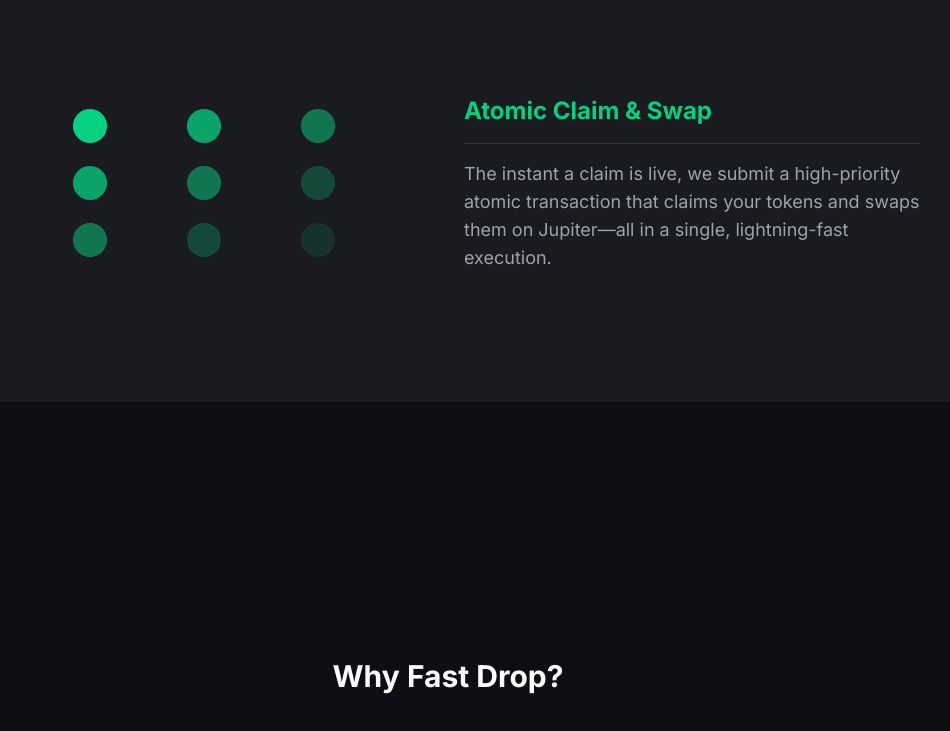
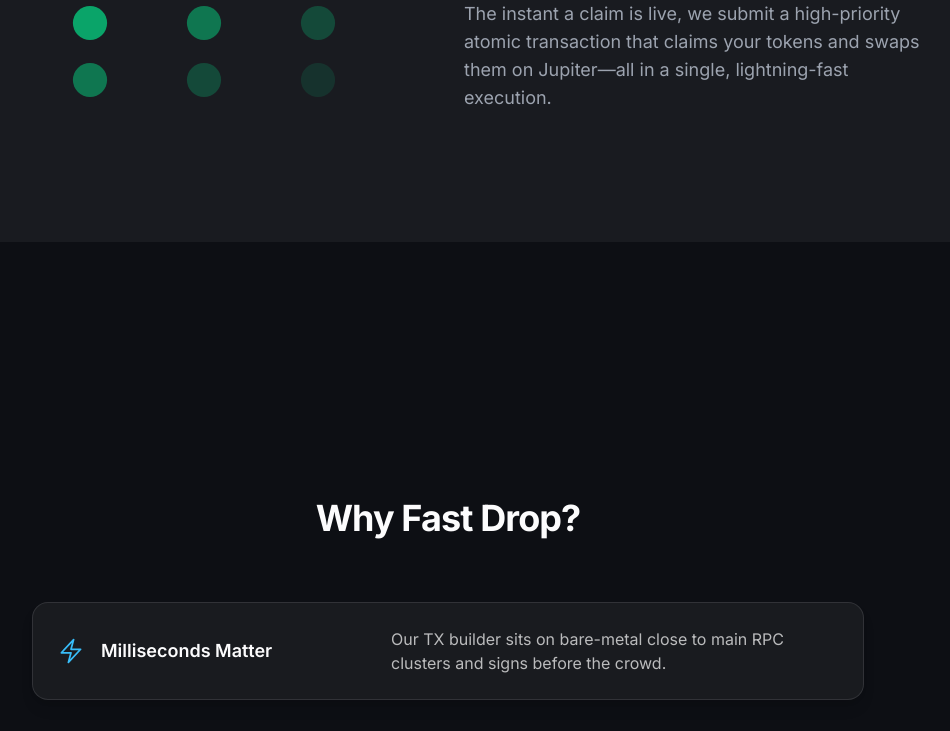
Before and after one commit to felipeldfonseca/fastdrop, a Next.js app in the folder apps/web/: page / in a window 1280 px wide. Shown: the part 2000-2731 px from the top of the page, without its empty margins (192-1142 px from the left). Built offline with nearby package versions, Linux system fonts and the light colour scheme.

Commit message:
feat: redesign 'Why Fast Drop?' section

```diff
--- a/apps/web/package.json
+++ b/apps/web/package.json
@@ -9,6 +9,7 @@
     "lint": "next lint"
   },
   "dependencies": {
+    "@heroicons/react": "^2.2.0",
     "@radix-ui/react-dialog": "^1.1.14",
     "@radix-ui/react-icons": "^1.3.0",
     "@radix-ui/react-label": "^2.1.7",
--- a/apps/web/src/components/landing/Hero.tsx
+++ b/apps/web/src/components/landing/Hero.tsx
@@ -4,7 +4,7 @@ import Link from "next/link";
 
 const Hero = () => {
   return (
-    <section className="flex min-h-[80vh] flex-col items-center justify-center gap-6 text-center">
+    <section className="flex min-h-[60vh] flex-col items-center justify-center gap-6 text-center">
       <h1 className="max-w-4xl text-4xl font-black leading-[2] sm:text-6xl">
         <span className="text-[--brand-accent]">Claim the airdrop</span>
         <br />
--- a/apps/web/src/components/landing/WhyFastDrop.tsx
+++ b/apps/web/src/components/landing/WhyFastDrop.tsx
@@ -1,62 +1,71 @@
+import {
+  BoltIcon,
+  CubeTransparentIcon,
+  FunnelIcon,
+  ShieldCheckIcon,
+} from "@heroicons/react/24/outline";
+
 const features = [
   {
     name: "Milliseconds Matter",
     description:
       "Our TX builder sits on bare-metal close to main RPC clusters and signs before the crowd.",
+    icon: BoltIcon,
+    color: "text-sky-400",
   },
   {
     name: "Modular Claim Engine",
     description:
       "New airdrop? Drop in a ClaimAdapter plugin, no code refactor.",
+    icon: CubeTransparentIcon,
+    color: "text-purple-400",
   },
   {
     name: "Triple Route Fallback",
     description: "Jupiter → Meteora → Orca; never miss liquidity.",
-  },
-  {
-    name: "Simulation Mode",
-    description: "Dry-run every strategy without risking a single lamport.",
+    icon: FunnelIcon,
+    color: "text-blue-500",
   },
   {
     name: "Security-First",
     description: "Hot key is AES-encrypted; you alone approve spending caps.",
+    icon: ShieldCheckIcon,
+    color: "text-teal-400",
   },
 ];
 
 const WhyFastDrop = () => {
   return (
     <section id="why-fast-drop" className="py-24 sm:py-32">
-      <div className="text-center">
-        <h2 className="text-3xl font-bold">Why Fast Drop?</h2>
+      <div className="mx-auto max-w-4xl px-6 text-center lg:px-8">
+        <h2 className="text-3xl font-bold tracking-tight sm:text-4xl">
+          Why Fast Drop?
+        </h2>
       </div>
-      <div className="mt-12 grid gap-8 sm:grid-cols-2 lg:grid-cols-3">
+      <div className="mx-auto mt-16 max-w-4xl space-y-8 px-6 lg:px-8">
         {features.map((feature) => (
           <div
             key={feature.name}
-            className="rounded-2xl border border-white/10 bg-white/5 p-8 shadow-lg"
+            className="flex w-full items-center justify-between rounded-2xl border border-white/10 bg-white/5 p-6 shadow-lg"
           >
-            <h3 className="mb-2 font-semibold text-xl">{feature.name}</h3>
-            <p className="text-sm text-[--brand-muted]">
+            <div className="flex items-center">
+              <div className="flex-shrink-0">
+                <feature.icon
+                  className={`h-7 w-7 ${feature.color}`}
+                  aria-hidden="true"
+                />
+              </div>
+              <div className="ml-4">
+                <h3 className="text-lg font-semibold leading-6">
+                  {feature.name}
+                </h3>
+              </div>
+            </div>
+            <p className="max-w-md text-base text-white/70">
               {feature.description}
             </p>
           </div>
         ))}
-      </div>
-      <div className="mt-20">
-        <blockquote className="text-center text-xl italic leading-8 sm:text-2xl sm:leading-9">
-          <p>
-            "I wish I had Fast Drop to sell all my airdrop tokens in the first
-            15 seconds—I would've made 9× more than what I've made after the
-            price dumped. All my hard work would've been paid off."
-          </p>
-        </blockquote>
-        <figcaption className="mt-10">
-          <div className="mt-4 flex items-center justify-center space-x-3 text-base">
-            <div className="font-semibold text-white/70">
-              — Crypto Community Member
-            </div>
-          </div>
-        </figcaption>
       </div>
     </section>
   );
```
Also changed, not shown: 1 other file (tests, documents, lock files or other folders).
